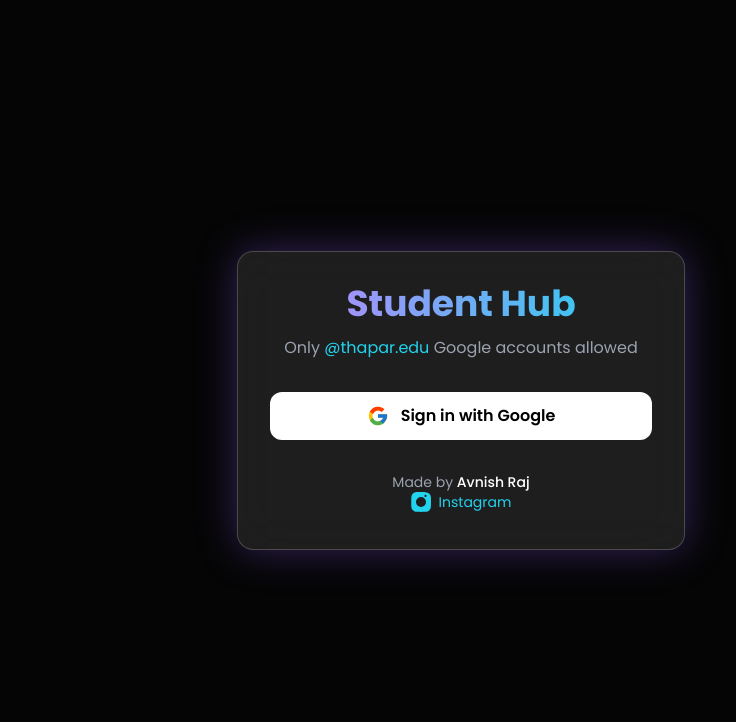
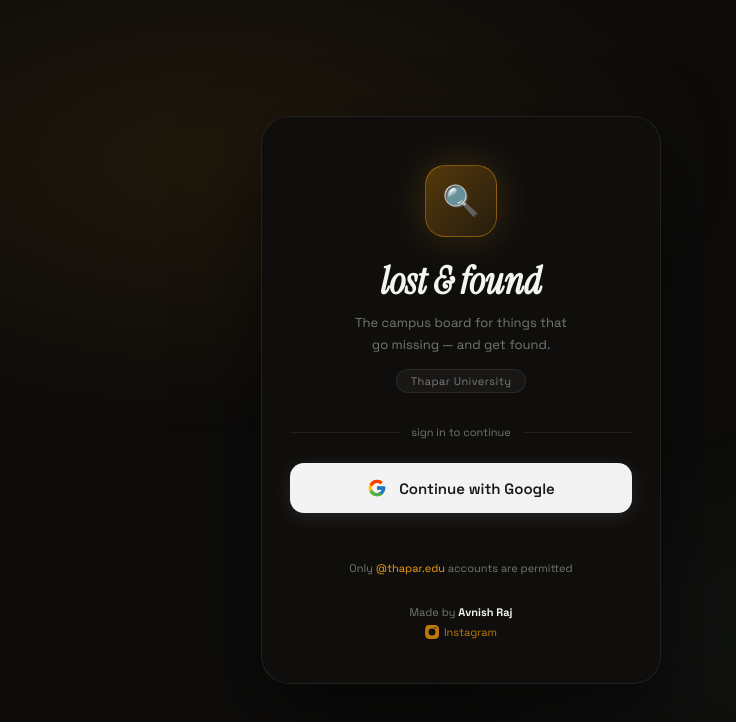
Before and after one commit to AvnishR4j/Lost-Found, a website with bundled scripts: page index.html in a window 1280 px wide. Shown: the whole page, without its empty margins (179-915 px from the left). Built offline with nearby package versions, Linux system fonts and the light colour scheme; no server answers.

Commit message:
redesign: apply Campus Noir design to login page

```diff
--- a/index.html
+++ b/index.html
@@ -2,117 +2,277 @@
 <html lang="en">
 <head>
   <meta charset="UTF-8" />
-  <title>Student Hub – Lost & Found</title>
+  <title>lost &amp; found — Thapar University</title>
   <meta name="viewport" content="width=device-width, initial-scale=1.0" />
 
   <!-- PWA -->
   <link rel="manifest" href="./manifest.json">
-  <meta name="theme-color" content="#7c3aed">
-  <meta name="description" content="Student Hub – College Lost & Found App for Thapar University">
+  <meta name="theme-color" content="#f59e0b">
+  <meta name="description" content="The campus board for things that go missing — and get found. Thapar University.">
 
   <!-- iOS PWA Support -->
   <meta name="apple-mobile-web-app-capable" content="yes">
   <meta name="apple-mobile-web-app-status-bar-style" content="black-translucent">
   <link rel="apple-touch-icon" href="icon-192.png">
 
-  <!-- Tailwind -->
-  <script src="https://cdn.tailwindcss.com"></script>
-
-  <!-- Font -->
-  <link href="https://fonts.googleapis.com/css2?family=Poppins:wght@300;400;500;600;700&display=swap" rel="stylesheet">
+  <!-- Fonts -->
+  <link href="https://fonts.googleapis.com/css2?family=Space+Grotesk:wght@300;400;500;600;700&family=Instrument+Serif:ital@0;1&display=swap" rel="stylesheet">
 
   <style>
+    *, *::before, *::after { box-sizing: border-box; margin: 0; padding: 0; }
+
+    :root {
+      --accent: #f59e0b;
+      --accent-dim: rgba(245,158,11,0.15);
+      --accent-border: rgba(245,158,11,0.35);
+      --bg: #0f0e0d;
+      --card: rgba(255,255,255,0.04);
+      --border: rgba(255,255,255,0.08);
+      --text: #f5f4f0;
+      --muted: rgba(245,244,240,0.45);
+    }
+
     body {
-      font-family: 'Poppins', sans-serif;
+      font-family: 'Space Grotesk', sans-serif;
+      background: #0d0c0b;
+      min-height: 100vh;
+      display: flex;
+      align-items: center;
+      justify-content: center;
+      color: var(--text);
+      position: relative;
+      overflow: hidden;
     }
+
+    body::before {
+      content: '';
+      position: fixed; inset: 0;
+      background:
+        radial-gradient(ellipse 60% 50% at 30% 20%, rgba(245,158,11,0.08) 0%, transparent 70%),
+        radial-gradient(ellipse 50% 40% at 80% 80%, rgba(134,239,172,0.04) 0%, transparent 70%);
+      pointer-events: none;
+    }
+
+    .login-card {
+      width: 100%;
+      max-width: 400px;
+      min-height: 100vh;
+      display: flex;
+      flex-direction: column;
+      background: var(--bg);
+      position: relative;
+      z-index: 1;
+    }
+
+    @media (min-width: 480px) {
+      .login-card {
+        min-height: auto;
+        border-radius: 28px;
+        border: 1px solid var(--border);
+        box-shadow: 0 32px 80px rgba(0,0,0,0.5);
+        overflow: hidden;
+      }
+    }
+
+    .top-section {
+      flex: 1;
+      display: flex;
+      flex-direction: column;
+      align-items: center;
+      justify-content: center;
+      padding: 48px 28px 0;
+    }
+
+    .app-icon {
+      width: 72px; height: 72px;
+      border-radius: 20px;
+      margin-bottom: 24px;
+      background: linear-gradient(135deg, rgba(245,158,11,0.3), rgba(245,158,11,0.1));
+      border: 1.5px solid rgba(245,158,11,0.4);
+      display: flex; align-items: center; justify-content: center;
+      font-size: 30px;
+      box-shadow: 0 0 40px rgba(245,158,11,0.2);
+    }
+
+    .wordmark {
+      font-family: 'Instrument Serif', serif;
+      font-style: italic;
+      font-size: 38px;
+      color: var(--text);
+      line-height: 1.1;
+      text-align: center;
+      margin-bottom: 10px;
+    }
+
+    .tagline {
+      font-size: 13px;
+      color: var(--muted);
+      text-align: center;
+      line-height: 1.65;
+      margin-bottom: 10px;
+    }
+
+    .campus-pill {
+      padding: 4px 14px;
+      border-radius: 99px;
+      margin-top: 4px;
+      background: rgba(255,255,255,0.04);
+      border: 1px solid var(--border);
+      font-size: 11px;
+      color: var(--muted);
+      letter-spacing: 0.04em;
+    }
+
+    .bottom-section {
+      padding: 32px 28px 44px;
+    }
+
+    .divider {
+      display: flex; align-items: center; gap: 12px;
+      margin-bottom: 24px;
+    }
+    .divider-line {
+      flex: 1; height: 1px;
+      background: var(--border);
+    }
+    .divider span {
+      font-size: 11px;
+      color: var(--muted);
+    }
+
+    #loginBtn {
+      width: 100%;
+      padding: 15px 20px;
+      border-radius: 14px;
+      display: flex; align-items: center; justify-content: center; gap: 12px;
+      background: rgba(255,255,255,0.95);
+      color: #1a1a1a;
+      border: none;
+      cursor: pointer;
+      font-family: 'Space Grotesk', sans-serif;
+      font-weight: 600;
+      font-size: 15px;
+      transition: all 0.25s;
+      box-shadow: 0 4px 20px rgba(255,255,255,0.1);
+    }
+    #loginBtn:hover { background: #fff; box-shadow: 0 6px 28px rgba(255,255,255,0.18); transform: translateY(-1px); }
+    #loginBtn:active { transform: translateY(0); }
+    #loginBtn.loading {
+      background: rgba(255,255,255,0.08);
+      cursor: default;
+      box-shadow: none;
+      transform: none;
+      color: var(--muted);
+    }
+
+    .spinner {
+      width: 18px; height: 18px;
+      border-radius: 50%;
+      border: 2px solid rgba(245,244,240,0.3);
+      border-top-color: var(--accent);
+      animation: spin 0.7s linear infinite;
+    }
+
+    @keyframes spin { to { transform: rotate(360deg); } }
+
+    .auth-note {
+      text-align: center;
+      font-size: 11px;
+      color: var(--muted);
+      margin-top: 16px;
+      line-height: 1.65;
+    }
+    .auth-note .highlight { color: var(--accent); }
+
+    #msg {
+      text-align: center;
+      font-size: 12px;
+      color: #f87171;
+      margin-top: 12px;
+      min-height: 18px;
+    }
+
+    .footer {
+      margin-top: 28px;
+      text-align: center;
+      font-size: 11px;
+      color: var(--muted);
+      display: flex; flex-direction: column; align-items: center; gap: 6px;
+    }
+    .footer a {
+      color: var(--accent);
+      text-decoration: none;
+      display: inline-flex; align-items: center; gap: 5px;
+      opacity: 0.75;
+      transition: opacity 0.2s;
+    }
+    .footer a:hover { opacity: 1; }
   </style>
 </head>
 
-<body class="min-h-screen flex items-center justify-center bg-[#050505] text-white">
+<body>
+  <div class="login-card">
+    <div class="top-section">
+      <div class="app-icon">🔍</div>
 
-  <!-- Login Card -->
-  <div class="w-full max-w-md p-8 rounded-2xl
-              bg-white/10 backdrop-blur-xl border border-white/20
-              shadow-[0_0_40px_rgba(139,92,246,0.35)]">
+      <h1 class="wordmark">lost &amp; found</h1>
 
-    <!-- Title -->
-    <h1 class="text-4xl font-bold text-center mb-3
-               bg-clip-text text-transparent
-               bg-gradient-to-r from-purple-400 to-cyan-400">
-      Student Hub
-    </h1>
-
-    <p class="text-center text-gray-400 mb-8">
-      Only <span class="text-cyan-400">@thapar.edu</span> Google accounts allowed
+      <p class="tagline">
+        The campus board for things that<br>go missing — and get found.
       </p>
 
-    <!-- Google Login Button -->
-    <button
-      id="loginBtn"
-      class="w-full flex items-center justify-center gap-3 py-3 rounded-xl font-semibold
-             bg-white text-black
-             hover:bg-gray-200
-             transition-all duration-300">
+      <div class="campus-pill">Thapar University</div>
+    </div>
 
-      <!-- Google Icon -->
-      <svg width="22" height="22" viewBox="0 0 48 48">
+    <div class="bottom-section">
+      <div class="divider">
+        <div class="divider-line"></div>
+        <span>sign in to continue</span>
+        <div class="divider-line"></div>
+      </div>
+
+      <button id="loginBtn">
+        <svg width="20" height="20" viewBox="0 0 48 48">
           <path fill="#FFC107" d="M43.6 20.4H42V20H24v8h11.3C33.7 32.6 29.2 36 24 36c-6.6 0-12-5.4-12-12s5.4-12 12-12c3.1 0 5.9 1.2 8.1 3.1l5.7-5.7C34.1 6.1 29.3 4 24 4 12.9 4 4 12.9 4 24s8.9 20 20 20 20-8.9 20-20c0-1.3-.1-2.6-.4-3.6z"/>
           <path fill="#FF3D00" d="M6.3 14.7l6.6 4.8C14.7 16.2 19 12 24 12c3.1 0 5.9 1.2 8.1 3.1l5.7-5.7C34.1 6.1 29.3 4 24 4c-7.7 0-14.3 4.3-17.7 10.7z"/>
           <path fill="#4CAF50" d="M24 44c5.2 0 10-2 13.6-5.2l-6.3-5.3c-2 1.5-4.6 2.5-7.3 2.5-5.2 0-9.6-3.3-11.2-8l-6.5 5C9.7 39.7 16.3 44 24 44z"/>
           <path fill="#1976D2" d="M43.6 20.4H42V20H24v8h11.3c-1.1 3-3.3 5.4-6.3 6.8l6.3 5.3C38.9 36.9 44 31.2 44 24c0-1.3-.1-2.6-.4-3.6z"/>
         </svg>
-
-      Sign in with Google
+        Continue with Google
       </button>
 
-    <!-- Error Message -->
-    <p id="msg" class="text-red-400 text-sm mt-5 text-center"></p>
+      <p id="msg"></p>
 
-    <!-- Footer -->
-    <div class="mt-8 text-center text-gray-400 text-sm">
-      <p>Made by <span class="text-white font-medium">Avnish Raj</span></p>
+      <p class="auth-note">
+        Only <span class="highlight">@thapar.edu</span> accounts are permitted
+      </p>
 
-      <a
-  href="https://www.instagram.com/avniiisssshhhhh"
-  target="_blank"
-  class="inline-flex items-center justify-center gap-2
-         text-cyan-400 hover:text-purple-400 transition"
->
-  <!-- Instagram Icon -->
-  <svg
-    xmlns="http://www.w3.org/2000/svg"
-    width="20"
-    height="20"
-    fill="currentColor"
-    viewBox="0 0 16 16"
-  >
+      <div class="footer">
+        <span>Made by <strong style="color:var(--text)">Avnish Raj</strong></span>
+        <a href="https://www.instagram.com/avniiisssshhhhh" target="_blank" rel="noopener">
+          <svg xmlns="http://www.w3.org/2000/svg" width="14" height="14" fill="currentColor" viewBox="0 0 16 16">
             <path d="M8 0C5.8 0 5.5.01 4.7.04c-.8.03-1.4.17-1.9.36a3.9 3.9 0 0 0-1.4.9A3.9 3.9 0 0 0 .6 2.7c-.2.5-.33 1.1-.36 1.9C.21 5.5.2 5.8.2 8s.01 2.5.04 3.3c.03.8.17 1.4.36 1.9.23.6.55 1 .9 1.4.4.35.8.67 1.4.9.5.2 1.1.33 1.9.36.8.03 1.1.04 3.3.04s2.5-.01 3.3-.04c.8-.03 1.4-.17 1.9-.36a3.9 3.9 0 0 0 1.4-.9c.35-.4.67-.8.9-1.4.2-.5.33-1.1.36-1.9.03-.8.04-1.1.04-3.3s-.01-2.5-.04-3.3c-.03-.8-.17-1.4-.36-1.9a3.9 3.9 0 0 0-.9-1.4 3.9 3.9 0 0 0-1.4-.9c-.5-.2-1.1-.33-1.9-.36C10.5.01 10.2 0 8 0zM8 4a4 4 0 1 1 0 8 4 4 0 0 1 0-8zm4.5-.9a.9.9 0 1 1-1.8 0 .9.9 0 0 1 1.8 0z"/>
           </svg>
-
           Instagram
         </a>
-
+      </div>
+    </div>
   </div>
 
-  </div>
-
-  <!-- Auth -->
   <script type="module" src="auth.js"></script>
 
-  <!-- Service Worker -->
   <script>
     if ("serviceWorker" in navigator) {
       navigator.serviceWorker.register("./sw.js");
     }
+
+    // Loading state for login button
+    const btn = document.getElementById('loginBtn');
+    btn.addEventListener('click', () => {
+      btn.classList.add('loading');
+      btn.innerHTML = '<div class="spinner"></div><span>Signing in\u2026</span>';
+      btn.disabled = true;
+    });
   </script>
-
 </body>
 </html>
-
-<!--
-<script>
-if ("serviceWorker" in navigator) {
-  navigator.serviceWorker.register("./sw.js");
-}
-</script>
--->
```
Lines whose indentation alone changed are shown as unchanged.
